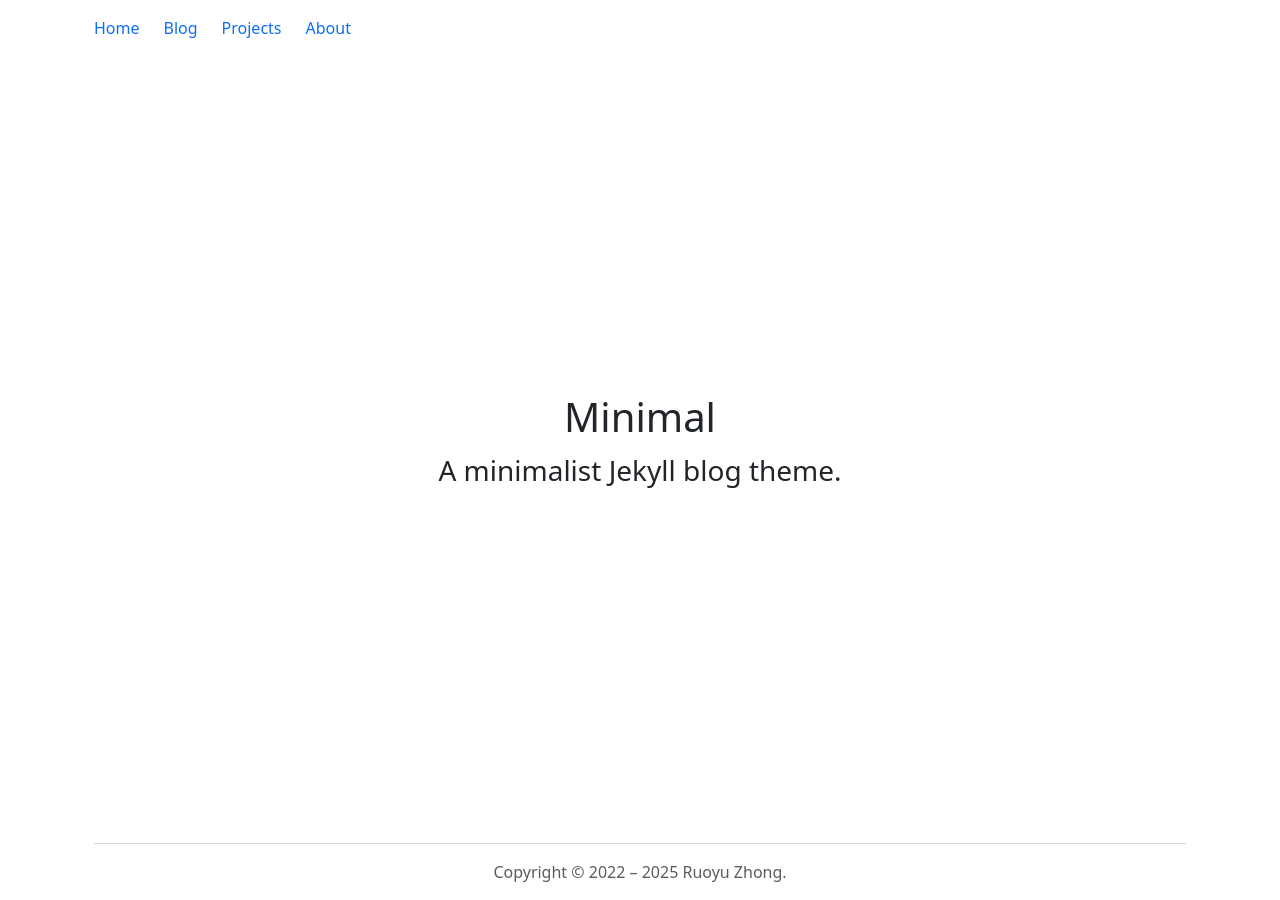
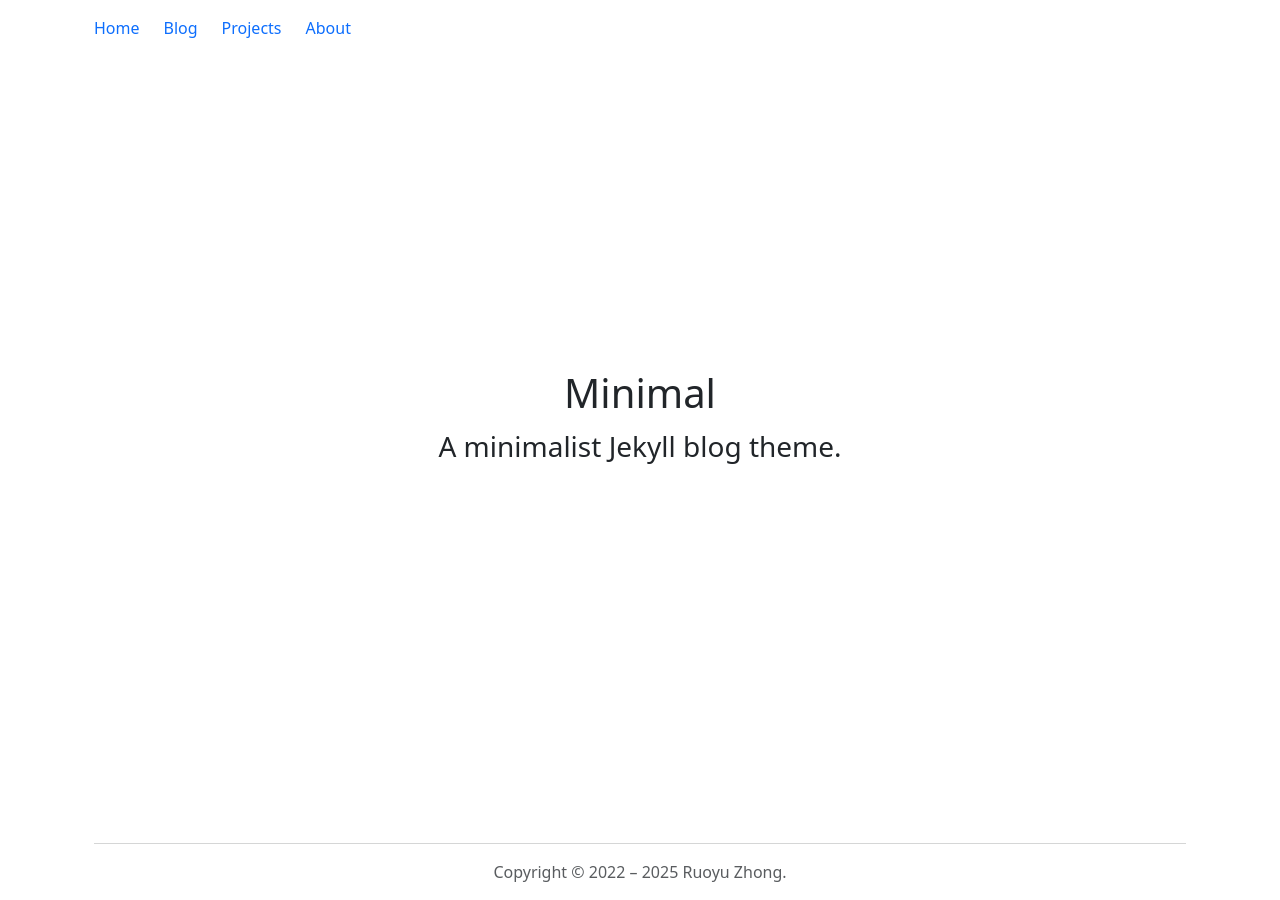
Before and after one commit to ZhongRuoyu/minimal, a Jekyll site: the page built from pages/index.md, in a window 1280 px wide. Built offline with Jekyll 4.4.1, drawn with Linux system fonts in a browser that asks for light colours; comment, search, counter and statistics services are not loaded.

Commit message:
_layouts/page: add spacing

```diff
--- a/_layouts/page.html
+++ b/_layouts/page.html
@@ -10,7 +10,7 @@ layout: default
     justify-content-center text-center
     {%- endif -%}
   ">
-    <main>
+    <main class="mb-5">
       <article>
         {% include header.html %}
         {{ content }}
```
